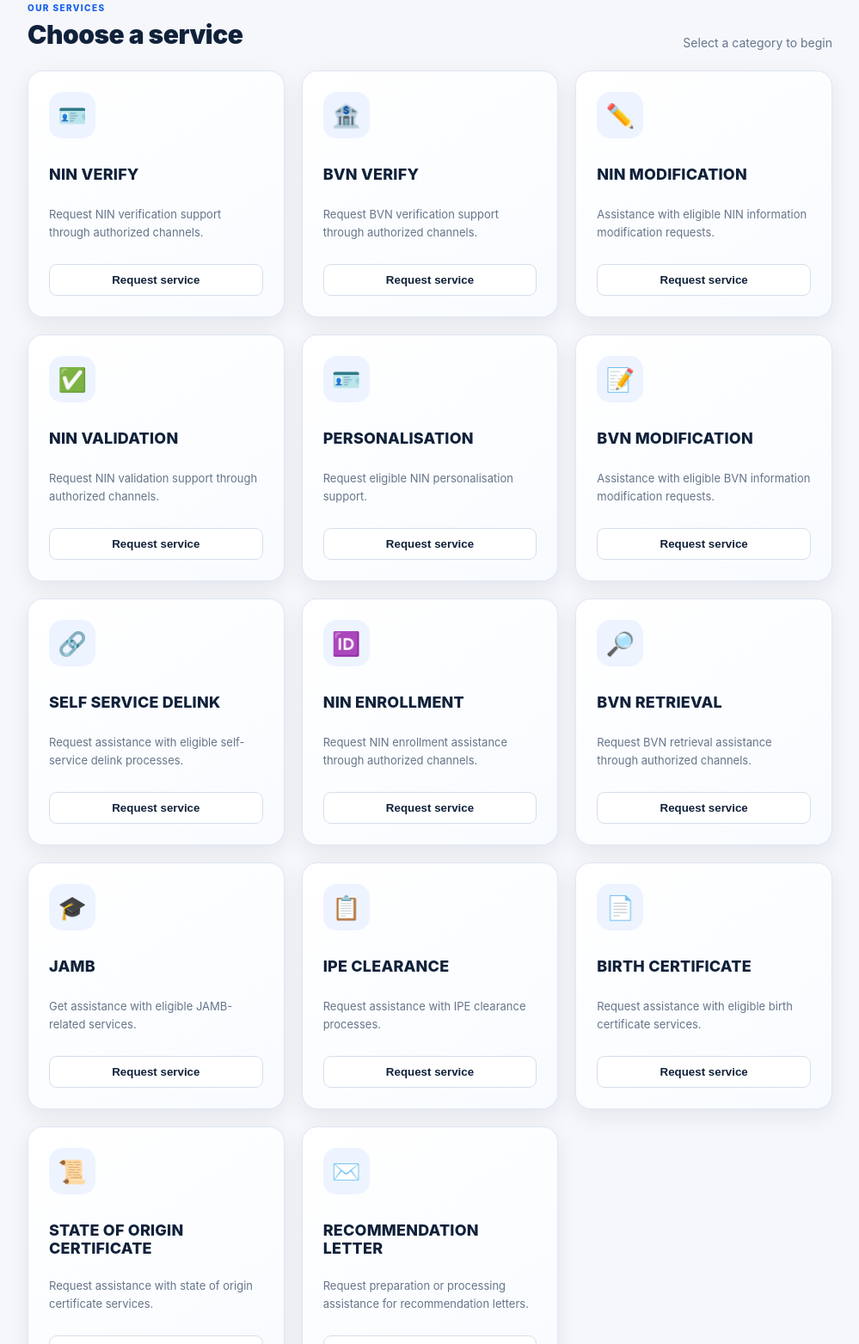
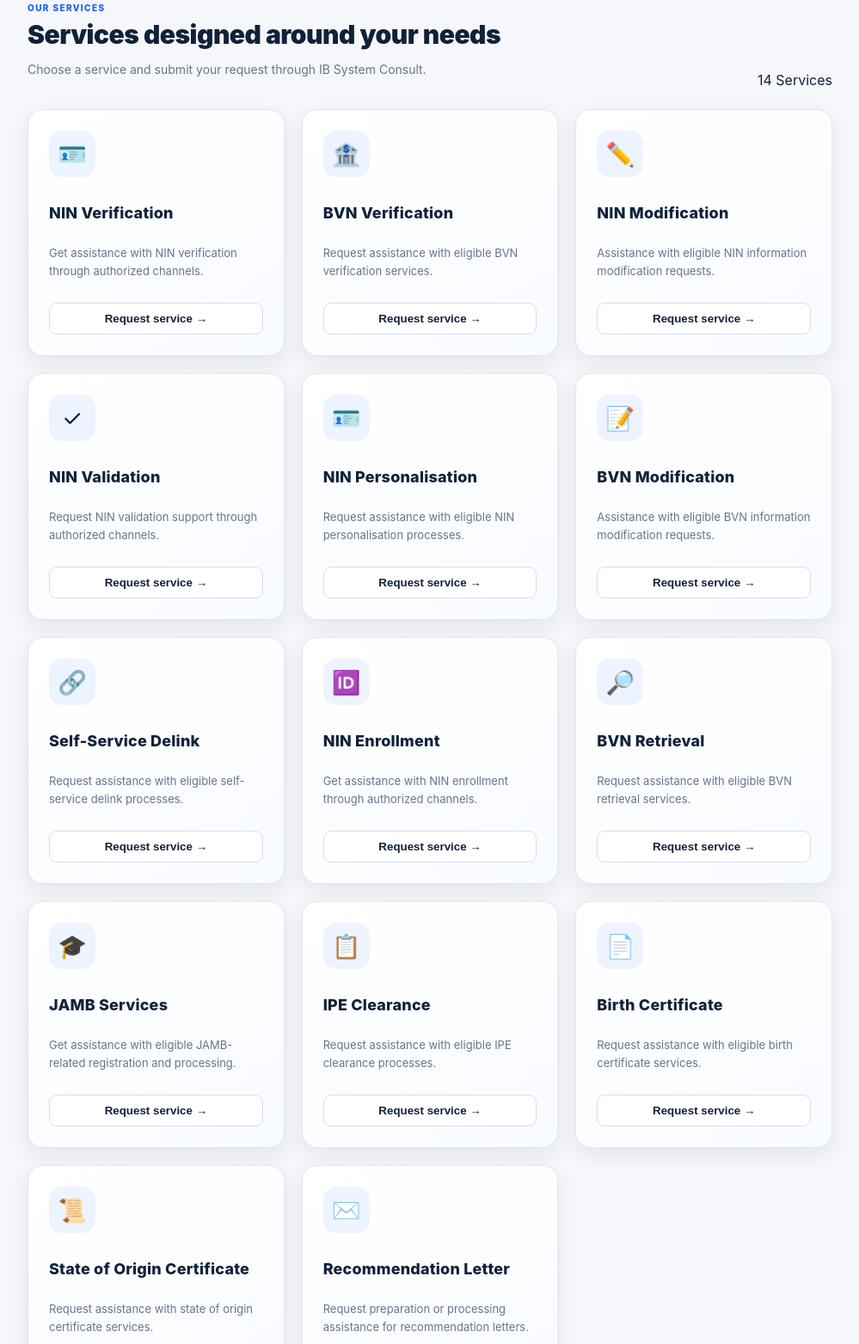
Before and after one commit to IbsystemconsultLtd/-ib-system-consult-platform, a website: page index.html in a window 1280 px wide. Shown: the part 784-2347 px from the top of the page at 86% size, without its empty margins (270-1269 px from the left). Drawn offline with Linux system fonts and the light colour scheme.

Commit message:
Revise service section with updated descriptions

```diff
--- a/index.html
+++ b/index.html
@@ -80,36 +80,116 @@
       </section>
 
       <section id="services" class="section">
-        <div class="section-head"><div><p class="eyebrow">OUR SERVICES</p><h2>Choose a service</h2></div><span class="muted">Select a category to begin</span></div>
-        <div class="service-grid">
-  <article class="service-card" data-service="NIN VERIFY"><div class="service-icon">🪪</div><h3>NIN VERIFY</h3><p>Request NIN verification support through authorized channels.</p><button class="outline-btn">Request service</button></article>
+  <div class="section-head">
+    <div>
+      <p class="eyebrow">OUR SERVICES</p>
+      <h2>Services designed around your needs</h2>
+      <p class="muted">Choose a service and submit your request through IB System Consult.</p>
+    </div>
+    <span class="service-count">14 Services</span>
+  </div>
 
-  <article class="service-card" data-service="BVN VERIFY"><div class="service-icon">🏦</div><h3>BVN VERIFY</h3><p>Request BVN verification support through authorized channels.</p><button class="outline-btn">Request service</button></article>
+  <div class="service-grid">
 
-  <article class="service-card" data-service="NIN MODIFICATION"><div class="service-icon">✏️</div><h3>NIN MODIFICATION</h3><p>Assistance with eligible NIN information modification requests.</p><button class="outline-btn">Request service</button></article>
+    <article class="service-card" data-service="NIN VERIFY">
+      <div class="service-icon">🪪</div>
+      <h3>NIN Verification</h3>
+      <p>Get assistance with NIN verification through authorized channels.</p>
+      <button class="outline-btn">Request service →</button>
+    </article>
 
-  <article class="service-card" data-service="NIN VALIDATION"><div class="service-icon">✅</div><h3>NIN VALIDATION</h3><p>Request NIN validation support through authorized channels.</p><button class="outline-btn">Request service</button></article>
+    <article class="service-card" data-service="BVN VERIFY">
+      <div class="service-icon">🏦</div>
+      <h3>BVN Verification</h3>
+      <p>Request assistance with eligible BVN verification services.</p>
+      <button class="outline-btn">Request service →</button>
+    </article>
 
-  <article class="service-card" data-service="PERSONALISATION"><div class="service-icon">🪪</div><h3>PERSONALISATION</h3><p>Request eligible NIN personalisation support.</p><button class="outline-btn">Request service</button></article>
+    <article class="service-card" data-service="NIN MODIFICATION">
+      <div class="service-icon">✏️</div>
+      <h3>NIN Modification</h3>
+      <p>Assistance with eligible NIN information modification requests.</p>
+      <button class="outline-btn">Request service →</button>
+    </article>
 
-  <article class="service-card" data-service="BVN MODIFICATION"><div class="service-icon">📝</div><h3>BVN MODIFICATION</h3><p>Assistance with eligible BVN information modification requests.</p><button class="outline-btn">Request service</button></article>
+    <article class="service-card" data-service="NIN VALIDATION">
+      <div class="service-icon">✓</div>
+      <h3>NIN Validation</h3>
+      <p>Request NIN validation support through authorized channels.</p>
+      <button class="outline-btn">Request service →</button>
+    </article>
 
-  <article class="service-card" data-service="SELF SERVICE DELINK"><div class="service-icon">🔗</div><h3>SELF SERVICE DELINK</h3><p>Request assistance with eligible self-service delink processes.</p><button class="outline-btn">Request service</button></article>
+    <article class="service-card" data-service="PERSONALISATION">
+      <div class="service-icon">🪪</div>
+      <h3>NIN Personalisation</h3>
+      <p>Request assistance with eligible NIN personalisation processes.</p>
+      <button class="outline-btn">Request service →</button>
+    </article>
 
-  <article class="service-card" data-service="NIN ENROLLMENT"><div class="service-icon">🆔</div><h3>NIN ENROLLMENT</h3><p>Request NIN enrollment assistance through authorized channels.</p><button class="outline-btn">Request service</button></article>
+    <article class="service-card" data-service="BVN MODIFICATION">
+      <div class="service-icon">📝</div>
+      <h3>BVN Modification</h3>
+      <p>Assistance with eligible BVN information modification requests.</p>
+      <button class="outline-btn">Request service →</button>
+    </article>
 
-  <article class="service-card" data-service="BVN RETRIEVAL"><div class="service-icon">🔎</div><h3>BVN RETRIEVAL</h3><p>Request BVN retrieval assistance through authorized channels.</p><button class="outline-btn">Request service</button></article>
+    <article class="service-card" data-service="SELF SERVICE DELINK">
+      <div class="service-icon">🔗</div>
+      <h3>Self-Service Delink</h3>
+      <p>Request assistance with eligible self-service delink processes.</p>
+      <button class="outline-btn">Request service →</button>
+    </article>
 
-  <article class="service-card" data-service="JAMB"><div class="service-icon">🎓</div><h3>JAMB</h3><p>Get assistance with eligible JAMB-related services.</p><button class="outline-btn">Request service</button></article>
+    <article class="service-card" data-service="NIN ENROLLMENT">
+      <div class="service-icon">🆔</div>
+      <h3>NIN Enrollment</h3>
+      <p>Get assistance with NIN enrollment through authorized channels.</p>
+      <button class="outline-btn">Request service →</button>
+    </article>
 
-  <article class="service-card" data-service="IPE CLEARANCE"><div class="service-icon">📋</div><h3>IPE CLEARANCE</h3><p>Request assistance with IPE clearance processes.</p><button class="outline-btn">Request service</button></article>
+    <article class="service-card" data-service="BVN RETRIEVAL">
+      <div class="service-icon">🔎</div>
+      <h3>BVN Retrieval</h3>
+      <p>Request assistance with eligible BVN retrieval services.</p>
+      <button class="outline-btn">Request service →</button>
+    </article>
 
-  <article class="service-card" data-service="BIRTH CERTIFICATE"><div class="service-icon">📄</div><h3>BIRTH CERTIFICATE</h3><p>Request assistance with eligible birth certificate services.</p><button class="outline-btn">Request service</button></article>
+    <article class="service-card" data-service="JAMB">
+      <div class="service-icon">🎓</div>
+      <h3>JAMB Services</h3>
+      <p>Get assistance with eligible JAMB-related registration and processing.</p>
+      <button class="outline-btn">Request service →</button>
+    </article>
 
-  <article class="service-card" data-service="STATE OF ORIGIN CERTIFICATE"><div class="service-icon">📜</div><h3>STATE OF ORIGIN CERTIFICATE</h3><p>Request assistance with state of origin certificate services.</p><button class="outline-btn">Request service</button></article>
+    <article class="service-card" data-service="IPE CLEARANCE">
+      <div class="service-icon">📋</div>
+      <h3>IPE Clearance</h3>
+      <p>Request assistance with eligible IPE clearance processes.</p>
+      <button class="outline-btn">Request service →</button>
+    </article>
 
-  <article class="service-card" data-service="RECOMMENDATION LETTER"><div class="service-icon">✉️</div><h3>RECOMMENDATION LETTER</h3><p>Request preparation or processing assistance for recommendation letters.</p><button class="outline-btn">Request service</button></article>
-        </div>
+    <article class="service-card" data-service="BIRTH CERTIFICATE">
+      <div class="service-icon">📄</div>
+      <h3>Birth Certificate</h3>
+      <p>Request assistance with eligible birth certificate services.</p>
+      <button class="outline-btn">Request service →</button>
+    </article>
+
+    <article class="service-card" data-service="STATE OF ORIGIN CERTIFICATE">
+      <div class="service-icon">📜</div>
+      <h3>State of Origin Certificate</h3>
+      <p>Request assistance with state of origin certificate services.</p>
+      <button class="outline-btn">Request service →</button>
+    </article>
+
+    <article class="service-card" data-service="RECOMMENDATION LETTER">
+      <div class="service-icon">✉️</div>
+      <h3>Recommendation Letter</h3>
+      <p>Request preparation or processing assistance for recommendation letters.</p>
+      <button class="outline-btn">Request service →</button>
+    </article>
+
+  </div>
       </section>
 <section id="account" class="section">
   <div class="section-head">
```
